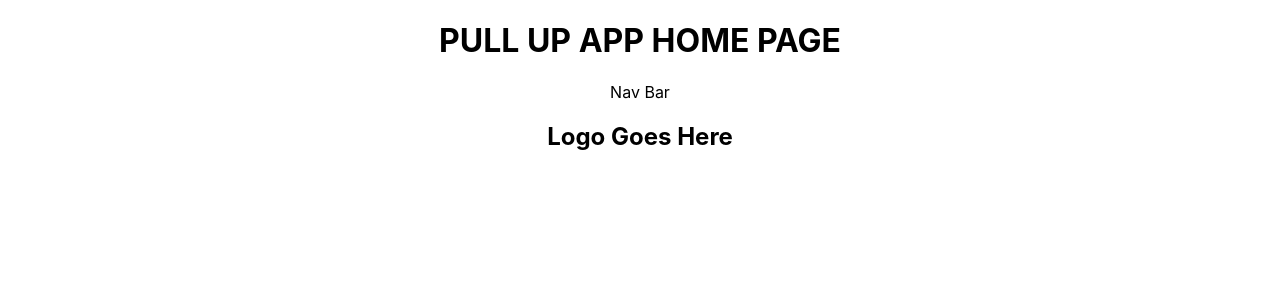
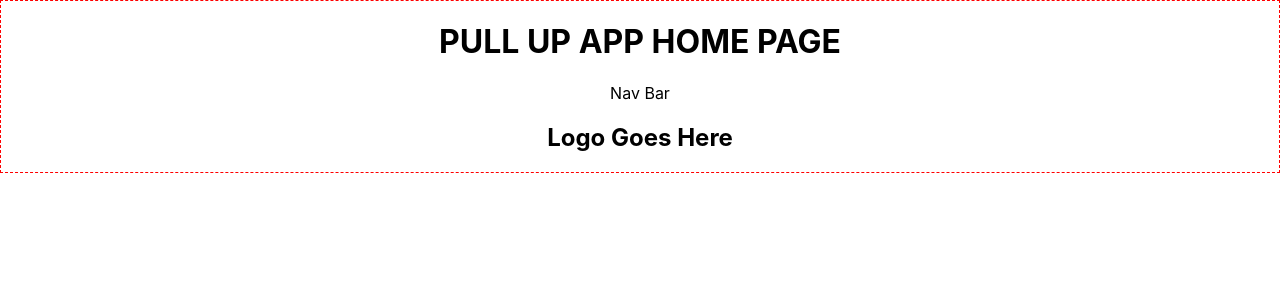
Before and after one commit to elvinhatamov/Pull-up, a React (Create React App) app: page / in a window 1280 px wide. Shown: the top 300 px of the page. Built offline with nearby package versions, Linux system fonts and the light colour scheme.

Commit message:
added some wireframe styling red dash

```diff
--- a/src/App.css
+++ b/src/App.css
@@ -36,3 +36,7 @@
     transform: rotate(360deg);
   }
 }
+
+.wireframe {
+  border: 1px dashed red;
+}
--- a/src/App.js
+++ b/src/App.js
@@ -4,11 +4,13 @@ import Logo from "./Components/Logo/Logo";
 function App() {
   return (
     <div className="App">
-      <h1>PULL UP APP HOME PAGE</h1>
-      <nav>
-        Nav Bar
-        <Logo />
-      </nav>
+      <div className="wireframe">
+        <h1>PULL UP APP HOME PAGE</h1>
+        <nav>
+          Nav Bar
+          <Logo />
+        </nav>
+      </div>
     </div>
   );
 }
```
